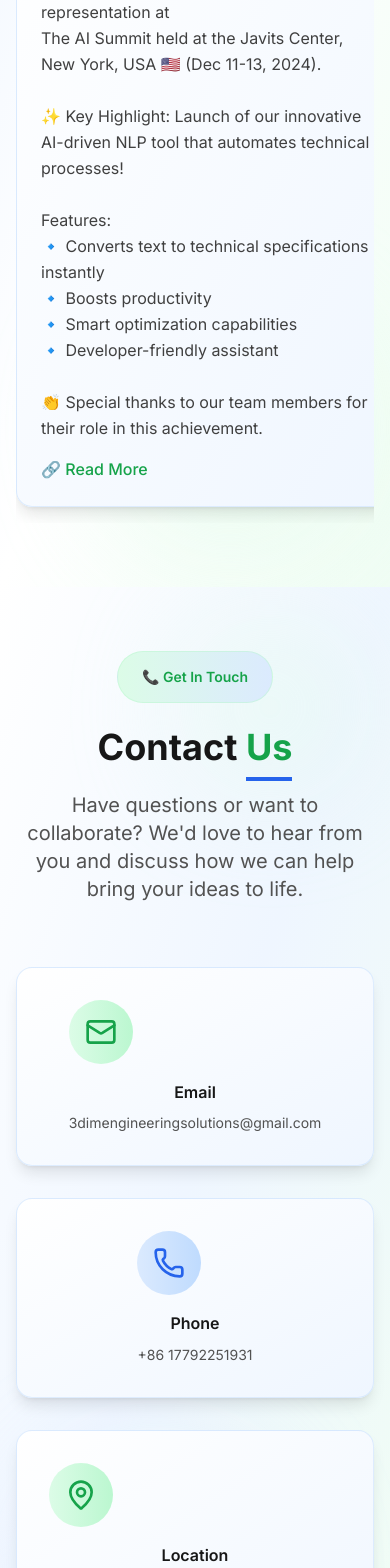
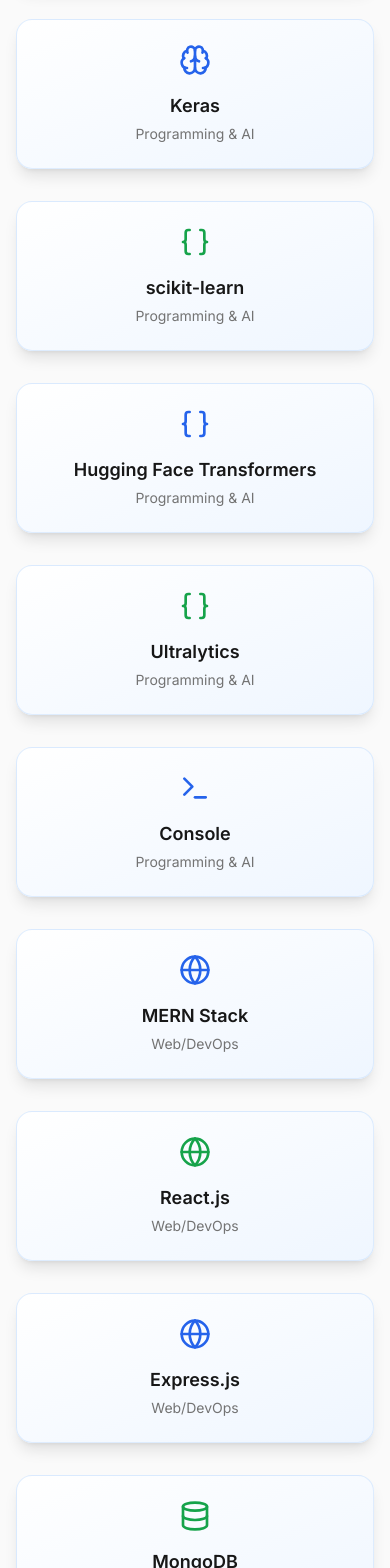
Before and after one commit to 3DimEngSols/3DimEngSols.github.io, a React (Create React App) app in the folder 3dim/: page / in a window 390 px wide. Shown: the part 10060-11628 px from the top of the page. Built offline with nearby package versions, Linux system fonts and the light colour scheme.

Commit message:
version 4

```diff
--- a/3dim/src/components/projects.tsx
+++ b/3dim/src/components/projects.tsx
@@ -1,6 +1,6 @@
 // src/components/homepageComponents/Projects.tsx
 import React from "react";
-import { BookMarked, Rocket, Network, Bot, Microscope } from "lucide-react";
+import { BookMarked, Rocket, Network, Bot, Microscope,Globe, Users, MessageCircle } from "lucide-react";
 
 interface Project {
   title: string;
@@ -8,6 +8,7 @@
   icon: React.ReactNode;
   link?: string;
 }
+
 
 const projects: Project[] = [
   {
@@ -44,7 +45,34 @@
       "Collaboratively pioneered multi-agent DRL frameworks for multiplayer reach-avoid games, advancing strategy optimization and autonomous systems research.",
     icon: <Rocket className="w-12 h-12 text-primary-600" />,
   },
+
+  // 🔥 New Generalized Projects
+  {
+    title: "Online Freelance Services Platform",
+    description:
+      "A cloud-deployed web marketplace that connects service providers with clients, featuring secure user authentication, real-time dashboards, and scalable media management.",
+    icon: <Globe className="w-12 h-12 text-primary-600" />,
+  },
+  {
+    title: "Community Networking Application",
+    description:
+      "A social platform enabling users to share updates, interact through posts and media, and stay connected in real time with an intuitive, mobile-friendly interface.",
+    icon: <Users className="w-12 h-12 text-secondary-600" />,
+  },
+  {
+    title: "Live Messaging & Collaboration Tool",
+    description:
+      "A real-time chat system supporting instant messaging, media sharing, online status tracking, and persistent chat history with seamless synchronization.",
+    icon: <MessageCircle className="w-12 h-12 text-primary-600" />,
+  },
+  {
+    title: "AI-Integrated Productivity Assistant",
+    description:
+      "An intelligent document assistant that leverages large language models for summarization, Q&A, and interactive chatbot support within a modern web application.",
+    icon: <Bot className="w-12 h-12 text-secondary-600" />,
+  },
 ];
+
 
 const Projects: React.FC = () => {
   return (
--- /dev/null
+++ b/3dim/src/components/tools.tsx
@@ -0,0 +1,126 @@
+// src/components/Tools.tsx
+import React from "react";
+import { motion } from "framer-motion";
+import {
+  Cpu,
+  Wrench,
+  Layers,
+  Database,
+  Code,
+  Globe,
+  Settings,
+  BookOpen,
+  Atom,
+  Sigma,
+  GitBranch,
+  ClipboardList,
+  Box,
+  Package,
+  Braces,
+  Brain,
+  Terminal
+} from "lucide-react";
+
+interface Tool {
+  name: string;
+  category: string;
+  icon: React.ReactNode;
+}
+
+const tools: Tool[] = [
+  // CAD & CAE
+  { name: "SOLIDWORKS", category: "CAD & CAE", icon: <Wrench className="w-8 h-8 text-primary-600" /> },
+  { name: "AutoCAD", category: "CAD & CAE", icon: <Layers className="w-8 h-8 text-secondary-600" /> },
+  { name: "PTC Creo", category: "CAD & CAE", icon: <Box className="w-8 h-8 text-primary-600" /> },
+  { name: "ABAQUS", category: "CAD & CAE", icon: <Atom className="w-8 h-8 text-secondary-600" /> },  // ✅ Added correct spelling
+  { name: "Ansys Fluent", category: "CAD & CAE", icon: <Cpu className="w-8 h-8 text-primary-600" /> },
+  { name: "3D Modeling", category: "CAD & CAE", icon: <Package className="w-8 h-8 text-secondary-600" /> },
+  { name: "3D Printing", category: "CAD & CAE", icon: <Package className="w-8 h-8 text-primary-600" /> },
+
+  // Civil/Structural
+  { name: "Revit", category: "Civil/Structural", icon: <Layers className="w-8 h-8 text-primary-600" /> },
+  { name: "ETABS", category: "Civil/Structural", icon: <Layers className="w-8 h-8 text-secondary-600" /> },
+  { name: "CSI SAFE", category: "Civil/Structural", icon: <Layers className="w-8 h-8 text-primary-600" /> },
+  { name: "Autodesk Civil 3D", category: "Civil/Structural", icon: <Layers className="w-8 h-8 text-secondary-600" /> },
+  { name: "Building Information Modeling (BIM)", category: "Civil/Structural", icon: <Layers className="w-8 h-8 text-primary-600" /> },
+
+  // Programming & AI
+  { name: "Python", category: "Programming & AI", icon: <Code className="w-8 h-8 text-primary-600" /> },
+  { name: "C++", category: "Programming & AI", icon: <Code className="w-8 h-8 text-secondary-600" /> },
+  { name: "MATLAB", category: "Programming & AI", icon: <Sigma className="w-8 h-8 text-primary-600" /> },
+  { name: "Simulink", category: "Programming & AI", icon: <Sigma className="w-8 h-8 text-secondary-600" /> },
+  { name: "OpenCV", category: "Programming & AI", icon: <Cpu className="w-8 h-8 text-primary-600" /> },
+  { name: "PyTorch", category: "Programming & AI", icon: <Brain className="w-8 h-8 text-secondary-600" /> },
+  { name: "TensorFlow", category: "Programming & AI", icon: <Brain className="w-8 h-8 text-primary-600" /> },
+  { name: "Keras", category: "Programming & AI", icon: <Brain className="w-8 h-8 text-secondary-600" /> },
+  { name: "scikit-learn", category: "Programming & AI", icon: <Braces className="w-8 h-8 text-primary-600" /> },
+  { name: "Hugging Face Transformers", category: "Programming & AI", icon: <Braces className="w-8 h-8 text-secondary-600" /> },
+  { name: "Ultralytics", category: "Programming & AI", icon: <Braces className="w-8 h-8 text-primary-600" /> },
+  { name: "Console", category: "Programming & AI", icon: <Terminal className="w-8 h-8 text-secondary-600" /> }, // ✅ Added Console
+
+  // Web/DevOps
+  { name: "MERN Stack", category: "Web/DevOps", icon: <Globe className="w-8 h-8 text-secondary-600" /> },
+  { name: "React.js", category: "Web/DevOps", icon: <Globe className="w-8 h-8 text-primary-600" /> },
+  { name: "Express.js", category: "Web/DevOps", icon: <Globe className="w-8 h-8 text-secondary-600" /> },
+  { name: "MongoDB", category: "Web/DevOps", icon: <Database className="w-8 h-8 text-primary-600" /> },
+  { name: "Node.js", category: "Web/DevOps", icon: <Globe className="w-8 h-8 text-secondary-600" /> },
+  { name: "DevOps", category: "Web/DevOps", icon: <Settings className="w-8 h-8 text-primary-600" /> },
+  { name: "CI/CD", category: "Web/DevOps", icon: <GitBranch className="w-8 h-8 text-secondary-600" /> },
+  { name: "GitHub", category: "Web/DevOps", icon: <GitBranch className="w-8 h-8 text-primary-600" /> },
+
+  // Productivity & Utilities
+  { name: "Microsoft Excel", category: "Productivity", icon: <ClipboardList className="w-8 h-8 text-primary-600" /> },
+  { name: "Microsoft Office", category: "Productivity", icon: <ClipboardList className="w-8 h-8 text-secondary-600" /> },
+  { name: "Google Colab", category: "Productivity", icon: <BookOpen className="w-8 h-8 text-primary-600" /> },
+  { name: "Jupyter Notebook", category: "Productivity", icon: <BookOpen className="w-8 h-8 text-secondary-600" /> },
+  { name: "Spyder", category: "Productivity", icon: <BookOpen className="w-8 h-8 text-primary-600" /> },
+  { name: "VS Code", category: "Productivity", icon: <BookOpen className="w-8 h-8 text-secondary-600" /> },
+  { name: "Inkscape", category: "Productivity", icon: <BookOpen className="w-8 h-8 text-primary-600" /> },
+  { name: "Saber", category: "Productivity", icon: <BookOpen className="w-8 h-8 text-secondary-600" /> }
+];
+
+
+const Tools: React.FC = () => {
+  return (
+    <section className="section-padding bg-neutral-50 relative overflow-hidden">
+      <div className="container-custom relative z-10">
+        <div className="text-center mb-16">
+          <motion.h2
+            initial={{ opacity: 0, y: 30 }}
+            whileInView={{ opacity: 1, y: 0 }}
+            viewport={{ once: true }}
+            transition={{ duration: 0.8 }}
+            className="text-4xl md:text-5xl font-bold text-neutral-900 mb-6"
+          >
+            Our <span className="text-primary-600 border-b-4 border-secondary-600 pb-2">Tools & Technologies</span>
+          </motion.h2>
+          <p className="text-lg text-neutral-600 max-w-3xl mx-auto">
+            A wide range of engineering, AI, and software tools we use to deliver innovative solutions.
+          </p>
+        </div>
+
+        <div className="grid sm:grid-cols-2 md:grid-cols-3 lg:grid-cols-4 gap-8">
+          {tools.map((tool, i) => (
+            <motion.div
+              key={i}
+              initial={{ opacity: 0, y: 40 }}
+              whileInView={{ opacity: 1, y: 0 }}
+              viewport={{ once: true }}
+              transition={{ delay: i * 0.02, duration: 0.6 }}
+              whileHover={{ scale: 1.05 }}
+              className="card-premium p-6 flex flex-col items-center text-center group"
+            >
+              <div className="mb-4">{tool.icon}</div>
+              <h3 className="text-lg font-semibold text-neutral-900 group-hover:text-primary-600 transition-colors duration-300">
+                {tool.name}
+              </h3>
+              <p className="text-sm text-neutral-500 mt-1">{tool.category}</p>
+            </motion.div>
+          ))}
+        </div>
+      </div>
+    </section>
+  );
+};
+
+export default Tools;
--- a/3dim/src/pages/Home.tsx
+++ b/3dim/src/pages/Home.tsx
@@ -6,6 +6,7 @@
 import Contact from "../components/contact.tsx";
 import Footer from "../components/footer.tsx";
 import Posts from "../components/posts.tsx";
+import Tools from "../components/tools.tsx";
 
 const HomePage: React.FC = () => {
   return (
@@ -16,6 +17,10 @@
       <div id="services">
         <Services />
       </div>
+      <div id="tools">
+        <Tools />
+      </div>
+
       <div id="projects">
         <Projects />
       </div>
```
Also changed, not shown: 3dim/src/pages/tools.tsx (+30 -19 lines).
